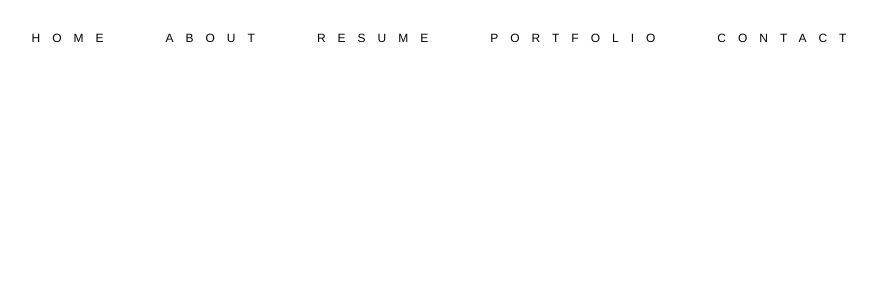
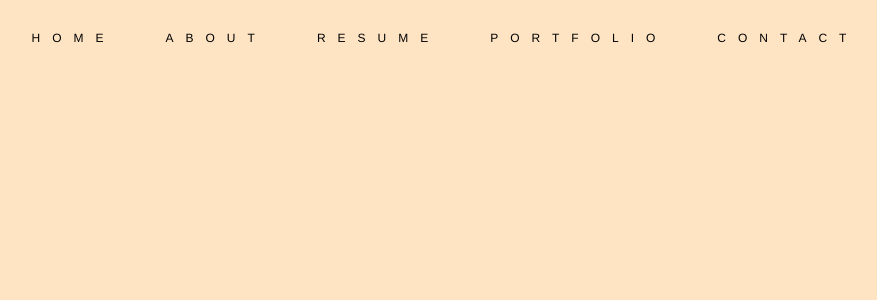
Before and after one commit to BaBaBunny/personal-website, a React (Vite) app in the folder personal-website/: page / in a window 1280 px wide. Shown: the top 300 px of the page, without its empty margins (195-1072 px from the left). Built offline with nearby package versions, Linux system fonts and the light colour scheme.

Commit message:
body colour

```diff
--- a/personal-website/src/index.css
+++ b/personal-website/src/index.css
@@ -1,3 +1,16 @@
+/* the canvas/backgroun of the website */
+body {
+  /* margin: 0; */
+  background-color: bisque;
+  font-family: 'Times New Roman', Times, serif;
+}
+
+/* navbar box itself */
+.navbar {
+  padding-top: 20px;
+  padding-bottom: 20px;
+}
+
 /* removes links underline */
 .navbar a {
   text-decoration: none;
@@ -18,8 +31,3 @@
   align-items: center;
   gap: 50px;
 }
-
-.navbar {
-  padding-top: 20px;
-  padding-bottom: 20px;
-}
```
